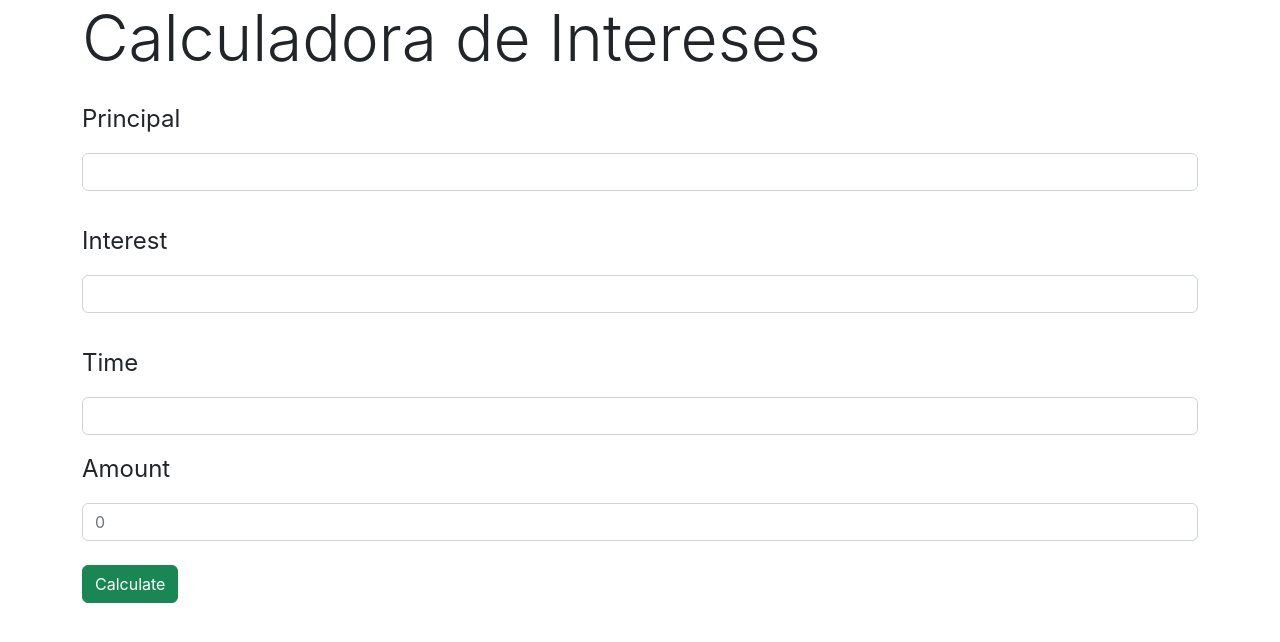
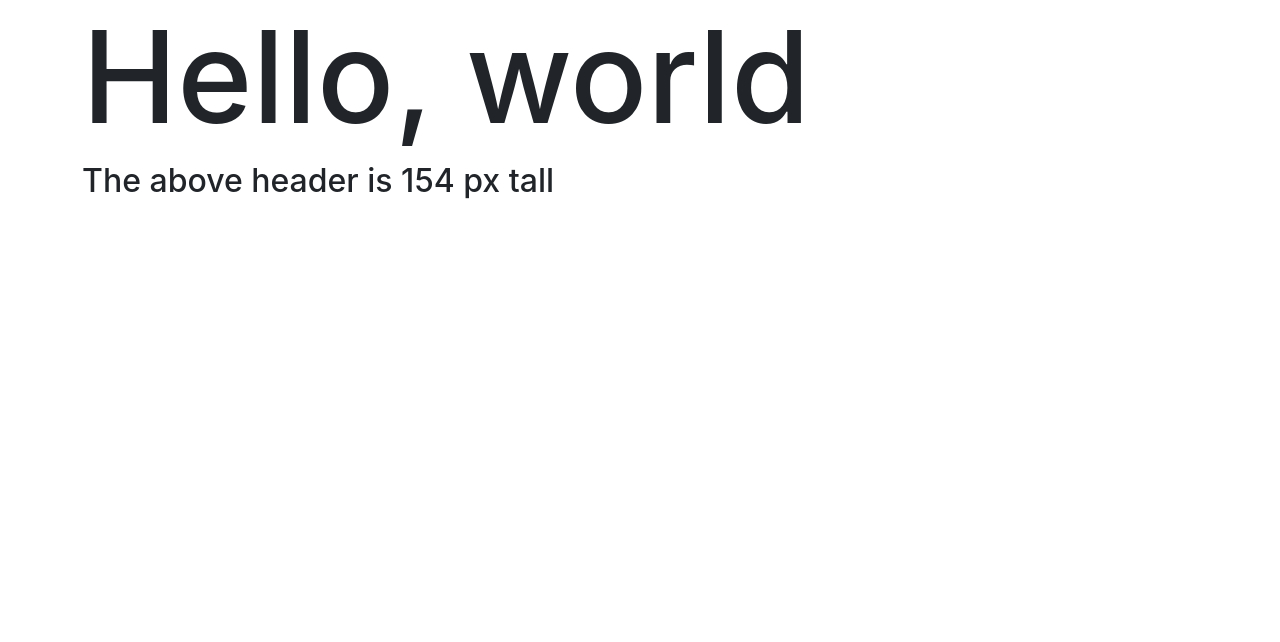
Before and after one commit to Wichosu/interest_calculator, a React (Create React App) app: page / in a window 1280 px wide. Shown: the top 642 px of the page. Built offline with nearby package versions, Linux system fonts and the light colour scheme.

Commit message:
testing Callbackref

```diff
--- a/src/App.js
+++ b/src/App.js
@@ -4,12 +4,14 @@ import InputInterest from './components/pure/InputInterest.jsx';
 import InputTime from './components/pure/InputTime.jsx';
 import InputAmount from './components/pure/InputAmount.jsx';
 import Form from './components/containers/Form.jsx';
+import CallbackRef from './components/pure/CallbackRef.jsx';
 
 function App() {
   return (
     <div className="container">
-      <Title />
-      <Form />
+      {/* <Title /> */}
+      {/* <Form /> */}
+      <CallbackRef />
     </div>
   );
 }
--- /dev/null
+++ b/src/components/pure/CallbackRef.jsx
@@ -0,0 +1,43 @@
+import React, { useState, useCallback} from 'react';
+
+const CallbackRef = () => {
+
+  const [height, setHeight] = useState();
+  // const [value, setValue] = useState();
+  const [rect, ref] = useClientRect();
+
+  const measuredRef = useCallback(node => {
+    if (node !== null) {
+      setHeight(node.getBoundingClientRect().height);
+    }
+  }, []);
+
+  // const inputValue = useCallback( node => {
+  //   if (node !== null) {
+  //     setValue(node.getBoundingClientRect().value);
+  //   }
+  // }, [value]);
+
+  return (
+    <div>
+      <h1 ref={ref} style={{fontSize: '10vw'}}>Hello, world</h1>
+      { rect !== null &&
+        <h2>The above header is {Math.round(rect.height)} px tall</h2>
+      }
+      {/* <input ref={inputValue} /> */}
+      {/* <h2>Current input value: {value}</h2> */}
+    </div>
+  );
+
+  function useClientRect() {
+    const [rect, setRect] = useState(null);
+    const ref = useCallback( node => {
+      if (node !== null) {
+        setRect(node.getBoundingClientRect());
+      }
+    }, []);
+    return [rect, ref];
+  }
+}
+
+export default CallbackRef;
```
Also changed, not shown: src/components/containers/Form.jsx (+11 -1 lines).
